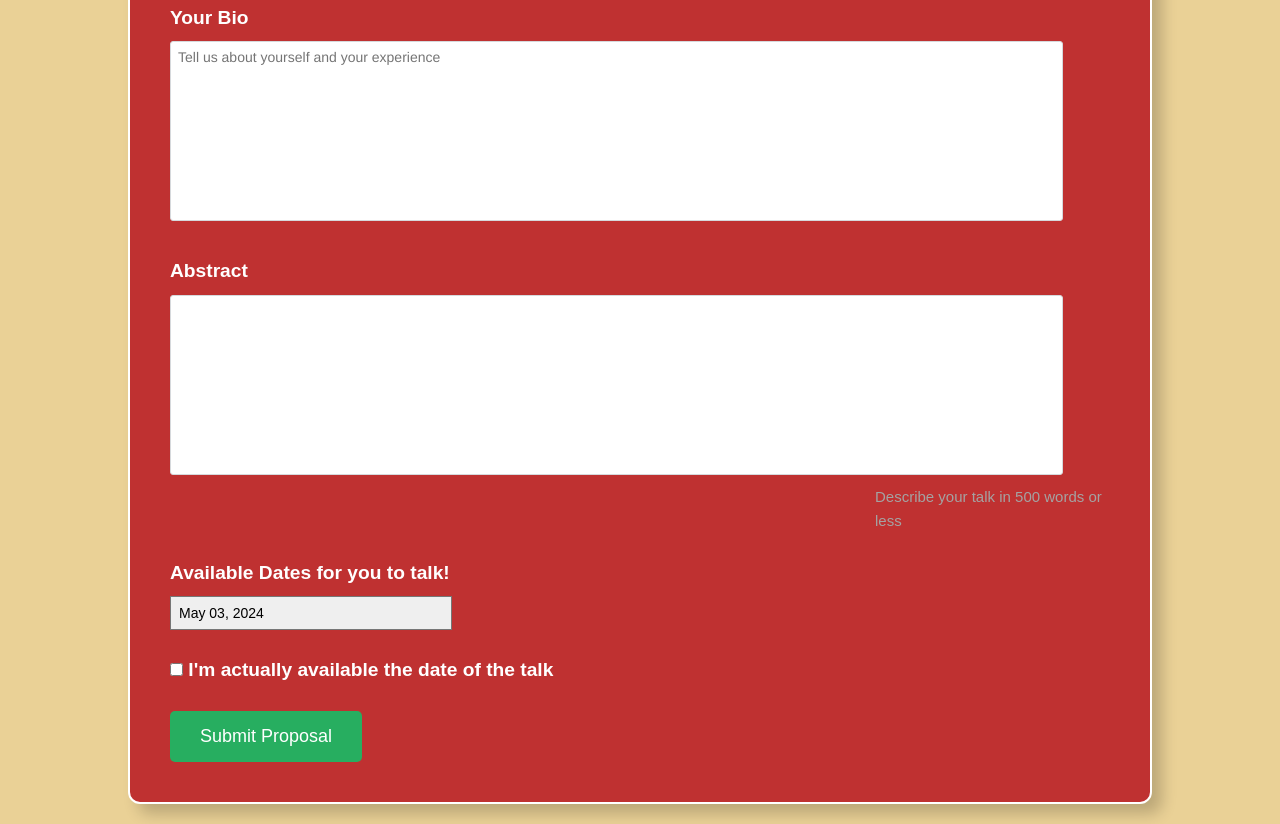
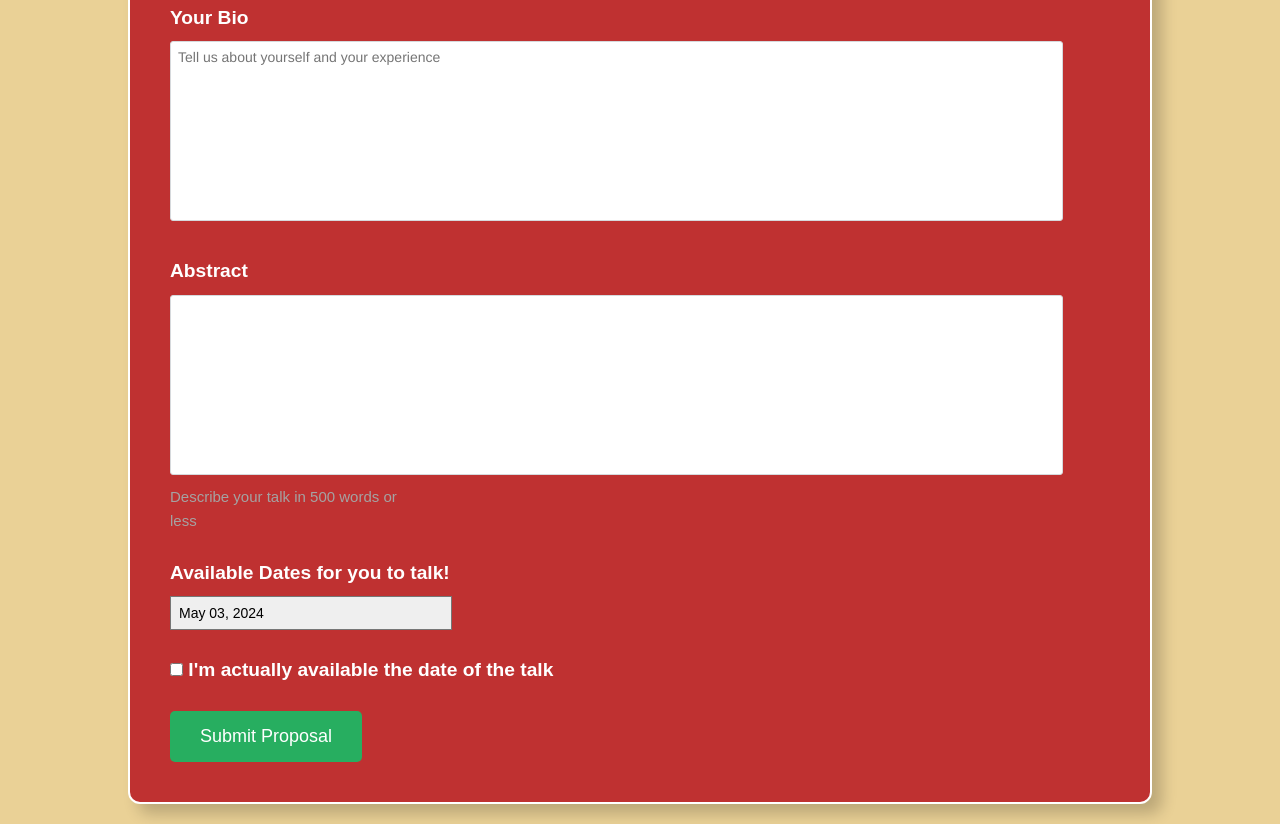
Before and after one commit to Aryss-John/Tolentino-HTML-FORMS, a plain HTML site: page speaker-submission.html in a window 1280 px wide. Shown: the part 750-1574 px from the top of the page. Drawn offline with Linux system fonts and the light colour scheme.

Commit message:
CSS Commit

```diff
--- a/styles.css
+++ b/styles.css
@@ -189,7 +189,7 @@ header {
 @media (min-width: 1100px)
 {
     .form-row .instructions {
-        margin-left: 75%;
+        margin-right: 75%;
         }
     .form-row .checkbox-label {
         margin-right: 30%;
```
